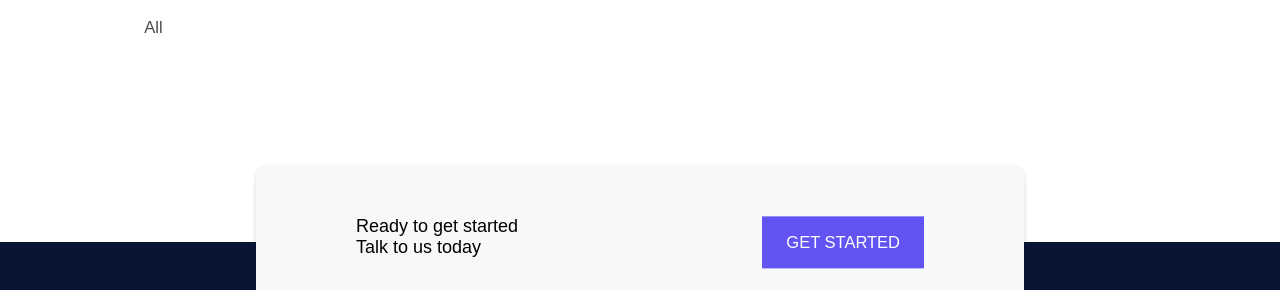
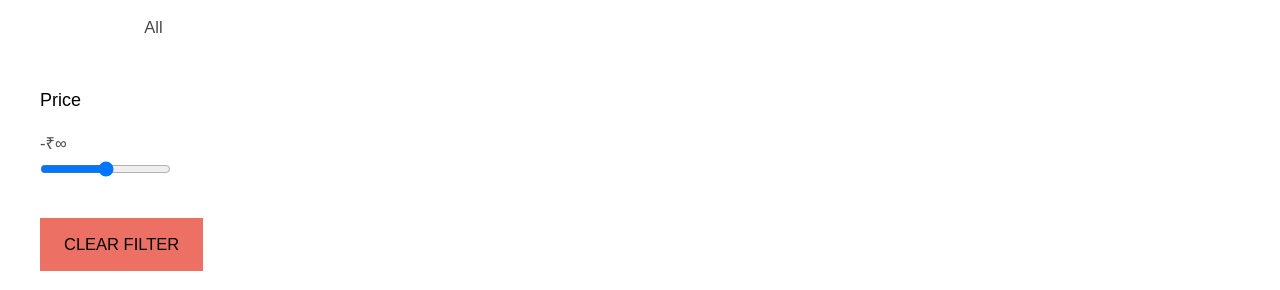
Before and after one commit to AnjaliPrajapati31/Essentials-Online-Store, a React (Vite) app: page /products in a window 1280 px wide. Shown: the part 510-800 px from the top of the page. Built offline with nearby package versions, Linux system fonts and the light colour scheme; no server answers.

Commit message:
Filters created

```diff
--- a/src/Components/Context/FilterContext.jsx
+++ b/src/Components/Context/FilterContext.jsx
@@ -42,6 +42,10 @@ const updateFilterValue=(e)=>{
   dispatch({type:"UPDATE_FILTER_VALUE",payload:{name,value}})
 }
 
+const clearFilters=()=>{
+  dispatch({type:"CLEAR_FILTERS"})
+}
+
 useEffect(()=>{
   dispatch({type:"FILTER_PRODUCTS"})
   dispatch({type:"SET_SORTING_DATA"})
@@ -52,7 +56,7 @@ useEffect(()=>{
 },[products]);
 
   return (
-    <FilterContext.Provider value={{...state,setGridView,setListView,sortingValue,updateFilterValue}}>{children}</FilterContext.Provider>
+    <FilterContext.Provider value={{...state,setGridView,setListView,sortingValue,updateFilterValue,clearFilters}}>{children}</FilterContext.Provider>
   )
 }
 
--- a/src/Components/FilterSection.jsx
+++ b/src/Components/FilterSection.jsx
@@ -2,12 +2,15 @@ import React from "react";
 import styled from "styled-components";
 import { useFilterContext } from "./Context/FilterContext";
 import { FaCheck } from 'react-icons/fa';
+import FormatPrice from "../Helper/FormatPrice"
+import {Button} from '../Components/Button'
 
 const FilterSection = () => {
   const {
     updateFilterValue,
-    filters: { text, category, company, color },
+    filters: { text, category, company, color,price,minPrice,maxPrice},
     allProducts,
+    clearFilters,
   } = useFilterContext();
 
   const getUniqueData = (data, property) => {
@@ -117,6 +120,16 @@ const FilterSection = () => {
             })}
 
         </div>
+      </div>
+
+      <div className="filter_price">
+        <h3>Price</h3>
+        <p><FormatPrice price={price}/></p>
+        <input type="range" name="price" value={price} min={minPrice} max={maxPrice} onChange={updateFilterValue}/>
+      </div>
+
+      <div className="filter-clear">
+            <Button className="btn" onClick={clearFilters}>Clear Filter</Button>
       </div>
     </Wrapper>
   );
--- a/src/Components/Reducer/filterReducer.jsx
+++ b/src/Components/Reducer/filterReducer.jsx
@@ -74,7 +74,7 @@ const filterReducer=(state,action)=>{
            let {allProducts}=state;
            let tempFilterProduct=[...allProducts]
 
-           const {text,category,company,color}=state.filters;
+           const {text,category,company,color ,price}=state.filters;
 
            if(text){
             tempFilterProduct=tempFilterProduct.filter((currelem)=>{
@@ -100,11 +100,35 @@ const filterReducer=(state,action)=>{
             })
            }
 
+           if(price==0){
+             tempFilterProduct=tempFilterProduct.filter((currelem)=>{
+                    return currelem.price ==price
+           })
+        }else{
+            tempFilterProduct=tempFilterProduct.filter((currElem)=>{
+                    return currElem.price <=price
+            })
+        }
 
            return{
             ...state,
             filterProducts:tempFilterProduct,
            }
+
+           case "CLEAR_FILTERS":
+            return{
+                ...state,
+                filters:{
+                    ...state.filters,
+                      text:"",
+                      category:"all",
+                      company:"all",
+                      color:"all",
+                      maxPrice:6000000,
+                      price:state.filters.maxPrice,
+                      minPrice:0
+                }
+            }
 
         default:
             return {
```
